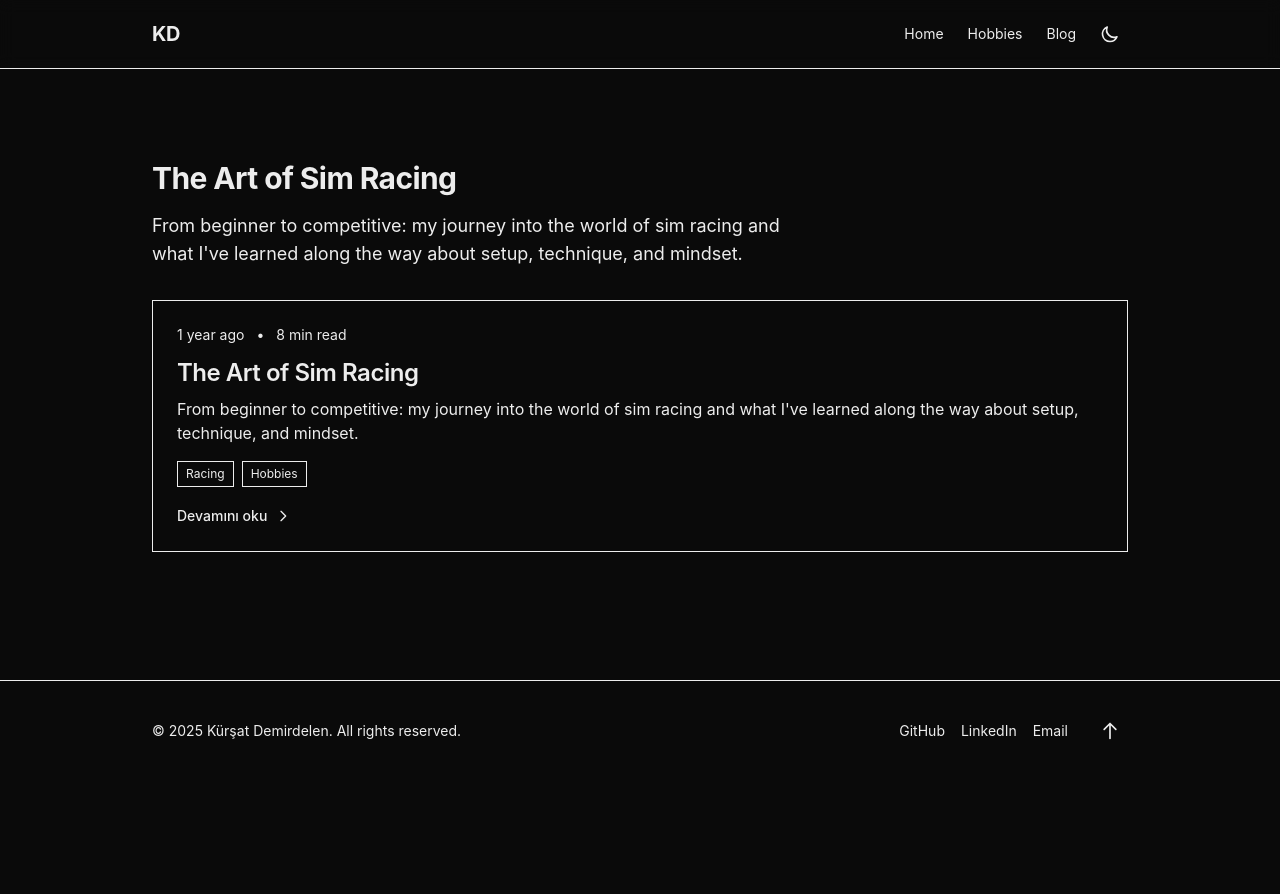
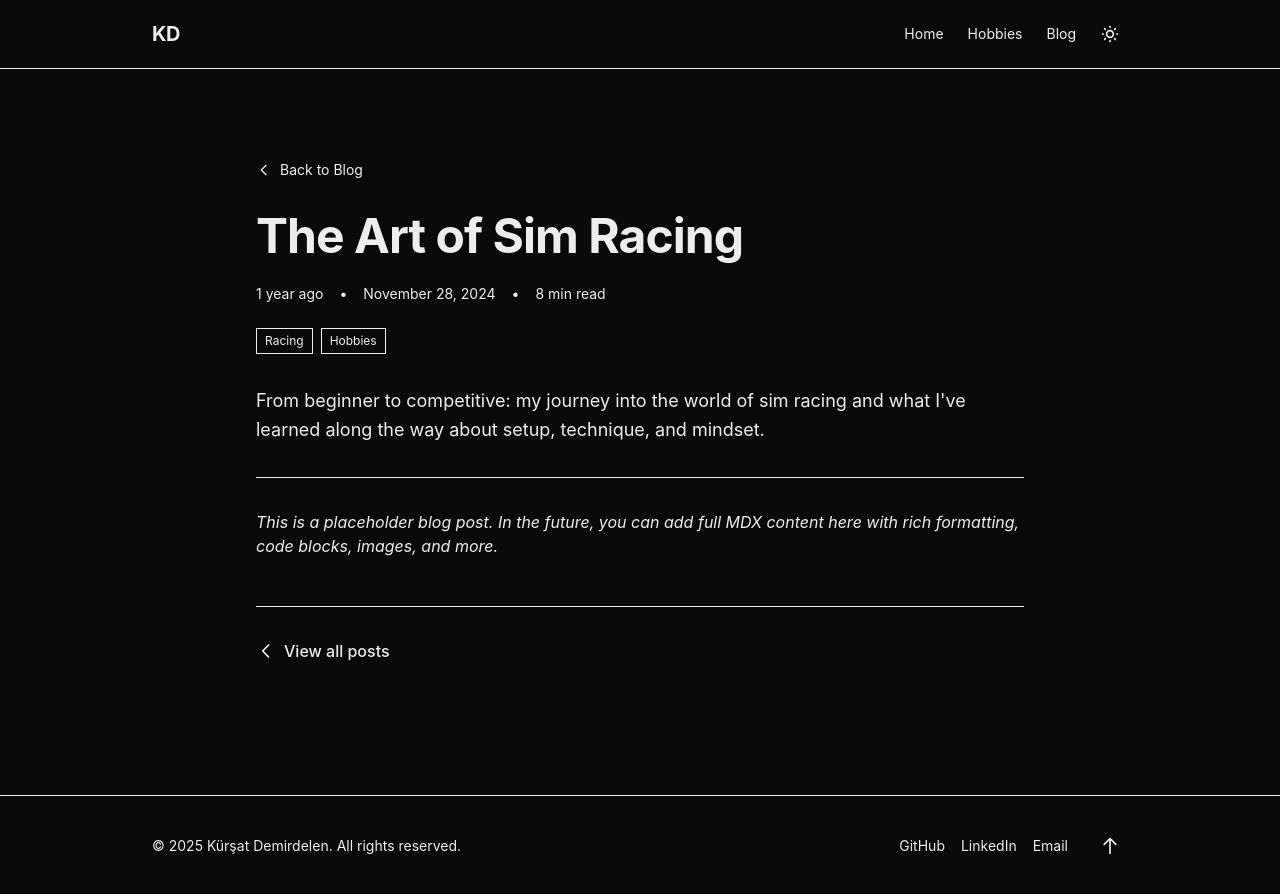
Before and after one commit to kursatdemirdelen/personal-site, a Next.js app: page /blog/art-of-sim-racing in a window 1280 px wide. Before the commit the page ends 800 px from the top, so only its background shows below. Built offline with nearby package versions, Linux system fonts and the light colour scheme.

Commit message:
feat: enhance blog and project pages with detail headers, footers, and improved layout

```diff
--- a/src/app/blog/[slug]/page.tsx
+++ b/src/app/blog/[slug]/page.tsx
@@ -1,24 +1,67 @@
 import { notFound } from "next/navigation";
-import { PageLayout, BlogPostCard, Section } from "@/components";
+import {
+  PageLayout,
+  Tag,
+  DetailPageHeader,
+  DetailPageFooter,
+} from "@/components";
 import { blogPosts } from "@/data";
+import { formatDate, getRelativeTime } from "@/utils/dateFormat";
 
 interface Params {
-  params: { slug: string };
+  params: Promise<{ slug: string }>;
 }
 
-export default function BlogPostPage({ params }: Params) {
-  const post = blogPosts.find((p) => p.slug === params.slug);
+export function generateStaticParams() {
+  return blogPosts.map((post) => ({
+    slug: post.slug,
+  }));
+}
+
+export default async function BlogPostPage({ params }: Params) {
+  const { slug } = await params;
+  const post = blogPosts.find((p) => p.slug === slug);
   if (!post) return notFound();
 
   return (
     <PageLayout>
-      <Section
-        className="py-16"
-        title={post.title}
-        description={post.description}
-      >
-        <BlogPostCard post={post} />
-      </Section>
+      <article className="py-16 max-w-3xl mx-auto">
+        <DetailPageHeader
+          backHref="/blog"
+          backLabel="Back to Blog"
+          title={post.title}
+        >
+          <div className="flex flex-wrap items-center gap-4 text-sm text-[--color-muted] mb-6">
+            <time title={post.date}>{getRelativeTime(post.date)}</time>
+            <span>•</span>
+            <span>{formatDate(post.date)}</span>
+            <span>•</span>
+            <span>{post.readTime}</span>
+          </div>
+          <div className="flex flex-wrap gap-2">
+            {post.tags.map((tag) => (
+              <Tag key={tag} label={tag} />
+            ))}
+          </div>
+        </DetailPageHeader>
+
+        {/* Content */}
+        <div className="prose prose-invert max-w-none">
+          <p className="text-lg text-[--color-muted] leading-relaxed mb-6">
+            {post.description}
+          </p>
+
+          <div className="border-t border-[--color-border] pt-8 mt-8">
+            <p className="text-[--color-muted] italic">
+              This is a placeholder blog post. In the future, you can add full
+              MDX content here with rich formatting, code blocks, images, and
+              more.
+            </p>
+          </div>
+        </div>
+
+        <DetailPageFooter backHref="/blog" backLabel="View all posts" />
+      </article>
     </PageLayout>
   );
 }
--- a/src/app/layout.tsx
+++ b/src/app/layout.tsx
@@ -1,6 +1,5 @@
 import type { Metadata } from "next";
 import "./globals.css";
-// eslint-disable-next-line @typescript-eslint/no-unused-vars
 import { ThemeProvider } from "@/components/ThemeProvider";
 
 export const metadata: Metadata = {
@@ -33,8 +32,10 @@ export default function RootLayout({
   children: React.ReactNode;
 }>) {
   return (
-    <html lang="tr" className="dark">
-      <body className="antialiased">{children}</body>
+    <html lang="tr" suppressHydrationWarning>
+      <body className="antialiased">
+        <ThemeProvider>{children}</ThemeProvider>
+      </body>
     </html>
   );
 }
--- a/src/app/projects/[slug]/page.tsx
+++ b/src/app/projects/[slug]/page.tsx
@@ -1,24 +1,83 @@
 import { notFound } from "next/navigation";
-import { PageLayout, ProjectCard, Section } from "@/components";
+import Link from "next/link";
+import {
+  PageLayout,
+  Tag,
+  DetailPageHeader,
+  DetailPageFooter,
+} from "@/components";
 import { projects } from "@/data";
 
 interface Params {
-  params: { slug: string };
+  params: Promise<{ slug: string }>;
 }
 
-export default function ProjectPage({ params }: Params) {
-  const project = projects.find((p) => p.slug === params.slug);
+export function generateStaticParams() {
+  return projects.map((project) => ({
+    slug: project.slug,
+  }));
+}
+
+export default async function ProjectPage({ params }: Params) {
+  const { slug } = await params;
+  const project = projects.find((p) => p.slug === slug);
   if (!project) return notFound();
 
   return (
     <PageLayout>
-      <Section
-        className="py-16"
-        title={project.title}
-        description={project.description}
-      >
-        <ProjectCard project={project} />
-      </Section>
+      <article className="py-16 max-w-3xl mx-auto">
+        <DetailPageHeader
+          backHref="/"
+          backLabel="Back to Home"
+          title={project.title}
+        >
+          <div className="flex flex-wrap gap-2 mb-4">
+            {project.tags.map((tag) => (
+              <Tag key={tag} label={tag} />
+            ))}
+          </div>
+          {project.url && (
+            <Link
+              href={project.url}
+              target="_blank"
+              rel="noopener noreferrer"
+              className="inline-flex items-center gap-2 text-[--color-accent] hover:text-[--color-accent-hover] transition-colors text-sm font-medium"
+            >
+              View on GitHub
+              <svg
+                className="w-4 h-4"
+                fill="none"
+                stroke="currentColor"
+                viewBox="0 0 24 24"
+                aria-hidden="true"
+              >
+                <path
+                  strokeLinecap="round"
+                  strokeLinejoin="round"
+                  strokeWidth={2}
+                  d="M10 6H6a2 2 0 00-2 2v10a2 2 0 002 2h10a2 2 0 002-2v-4M14 4h6m0 0v6m0-6L10 14"
+                />
+              </svg>
+            </Link>
+          )}
+        </DetailPageHeader>
+
+        {/* Content */}
+        <div className="prose prose-invert max-w-none">
+          <p className="text-lg text-[--color-muted] leading-relaxed mb-6">
+            {project.description}
+          </p>
+
+          <div className="border-t border-[--color-border] pt-8 mt-8">
+            <p className="text-[--color-muted] italic">
+              This is a placeholder project page. You can expand this with
+              screenshots, feature lists, technical details, and more.
+            </p>
+          </div>
+        </div>
+
+        <DetailPageFooter backHref="/" backLabel="View all projects" />
+      </article>
     </PageLayout>
   );
 }
--- a/src/components/BlogPostCard.tsx
+++ b/src/components/BlogPostCard.tsx
@@ -9,6 +9,7 @@ interface BlogPostCardProps {
 
 export default function BlogPostCard({ post }: BlogPostCardProps) {
   return (
+    <Link href={`/blog/${post.slug}`} className="block">
       <article className="border border-[--color-border] rounded-[--radius-sm] p-6 hover:border-[--color-accent] transition-colors group bg-[--surface-1]">
         <div className="flex items-center gap-3 text-sm text-[--color-muted] mb-3">
           <time title={post.date}>{getRelativeTime(post.date)}</time>
@@ -24,10 +25,7 @@ export default function BlogPostCard({ post }: BlogPostCardProps) {
             <Tag key={tag} label={tag} />
           ))}
         </div>
-      <Link
-        href={`/blog/${post.slug}`}
-        className="inline-flex items-center gap-2 text-sm text-[--color-accent] hover:text-[--color-accent-hover] transition-colors group-hover:gap-3 font-medium"
-      >
+        <div className="inline-flex items-center gap-2 text-sm text-[--color-accent] hover:text-[--color-accent-hover] transition-colors group-hover:gap-3 font-medium">
           Devamını oku
           <svg
             className="w-4 h-4 transition-transform group-hover:translate-x-1"
@@ -43,7 +41,8 @@ export default function BlogPostCard({ post }: BlogPostCardProps) {
               d="M9 5l7 7-7 7"
             />
           </svg>
+        </div>
+      </article>
     </Link>
-    </article>
   );
 }
--- /dev/null
+++ b/src/components/DetailPageFooter.tsx
@@ -0,0 +1,36 @@
+import Link from "next/link";
+
+interface DetailPageFooterProps {
+  backHref: string;
+  backLabel: string;
+}
+
+export default function DetailPageFooter({
+  backHref,
+  backLabel,
+}: DetailPageFooterProps) {
+  return (
+    <div className="border-t border-[--color-border] mt-12 pt-8">
+      <Link
+        href={backHref}
+        className="inline-flex items-center gap-2 text-[--color-accent] hover:text-[--color-accent-hover] transition-colors font-medium"
+      >
+        <svg
+          className="w-5 h-5"
+          fill="none"
+          stroke="currentColor"
+          viewBox="0 0 24 24"
+          aria-hidden="true"
+        >
+          <path
+            strokeLinecap="round"
+            strokeLinejoin="round"
+            strokeWidth={2}
+            d="M15 19l-7-7 7-7"
+          />
+        </svg>
+        {backLabel}
+      </Link>
+    </div>
+  );
+}
--- /dev/null
+++ b/src/components/DetailPageHeader.tsx
@@ -0,0 +1,49 @@
+import Link from "next/link";
+
+interface DetailPageHeaderProps {
+  backHref: string;
+  backLabel: string;
+  title: string;
+  children?: React.ReactNode;
+}
+
+export default function DetailPageHeader({
+  backHref,
+  backLabel,
+  title,
+  children,
+}: DetailPageHeaderProps) {
+  return (
+    <header className="mb-8">
+      {/* Back link */}
+      <Link
+        href={backHref}
+        className="inline-flex items-center gap-2 text-sm text-[--color-muted] hover:text-[--color-accent] transition-colors mb-8"
+      >
+        <svg
+          className="w-4 h-4"
+          fill="none"
+          stroke="currentColor"
+          viewBox="0 0 24 24"
+          aria-hidden="true"
+        >
+          <path
+            strokeLinecap="round"
+            strokeLinejoin="round"
+            strokeWidth={2}
+            d="M15 19l-7-7 7-7"
+          />
+        </svg>
+        {backLabel}
+      </Link>
+
+      {/* Title */}
+      <h1 className="text-4xl md:text-5xl font-bold mb-6 tracking-(--heading-tracking)">
+        {title}
+      </h1>
+
+      {/* Optional metadata */}
+      {children}
+    </header>
+  );
+}
--- a/src/components/index.ts
+++ b/src/components/index.ts
@@ -8,3 +8,5 @@ export { default as PageLayout } from "./PageLayout";
 export { default as Section } from "./Section";
 export { ThemeProvider } from "./ThemeProvider";
 export { default as ThemeToggle } from "./ThemeToggle";
+export { default as DetailPageHeader } from "./DetailPageHeader";
+export { default as DetailPageFooter } from "./DetailPageFooter";
```
Also changed, not shown: 1 other file (tests, documents, lock files or other folders). Lines whose indentation alone changed are shown as unchanged.
